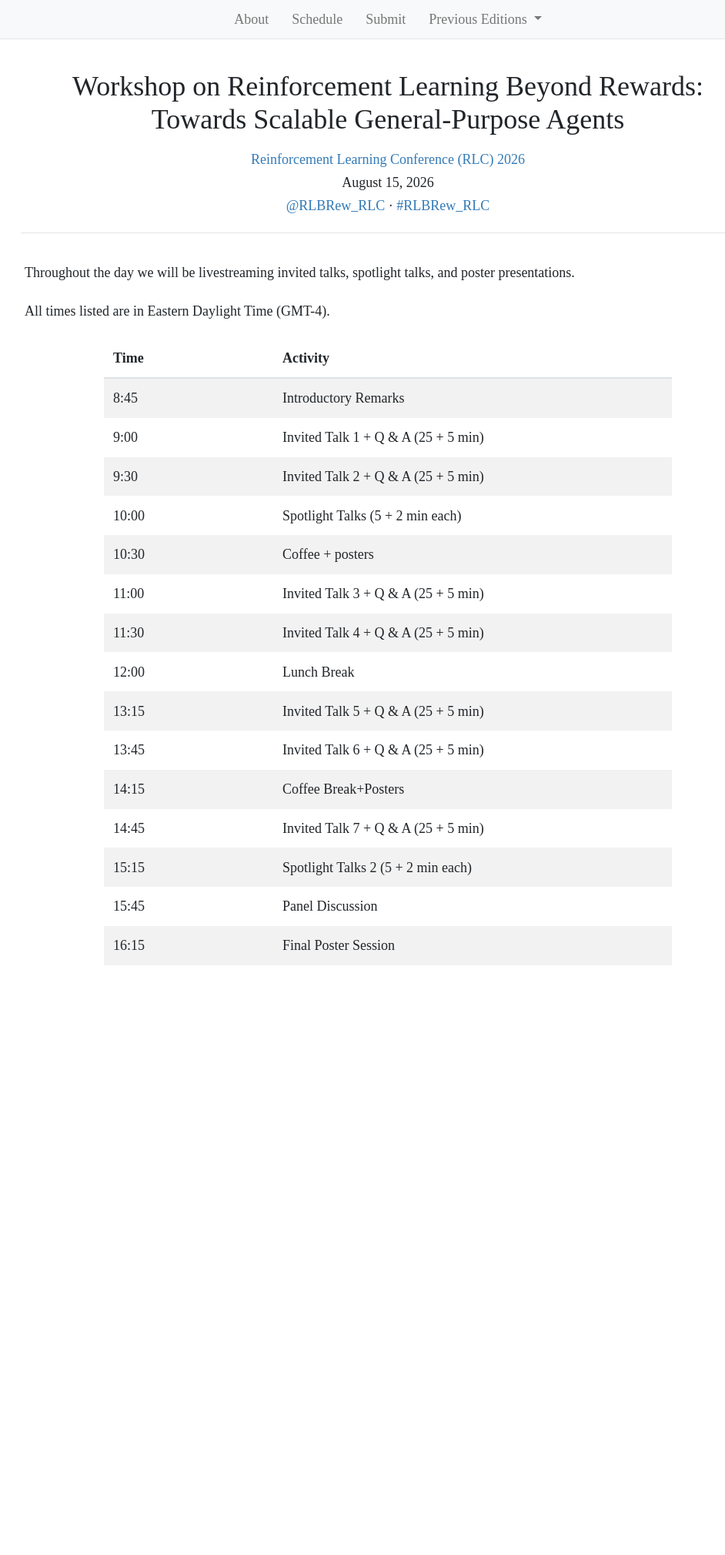
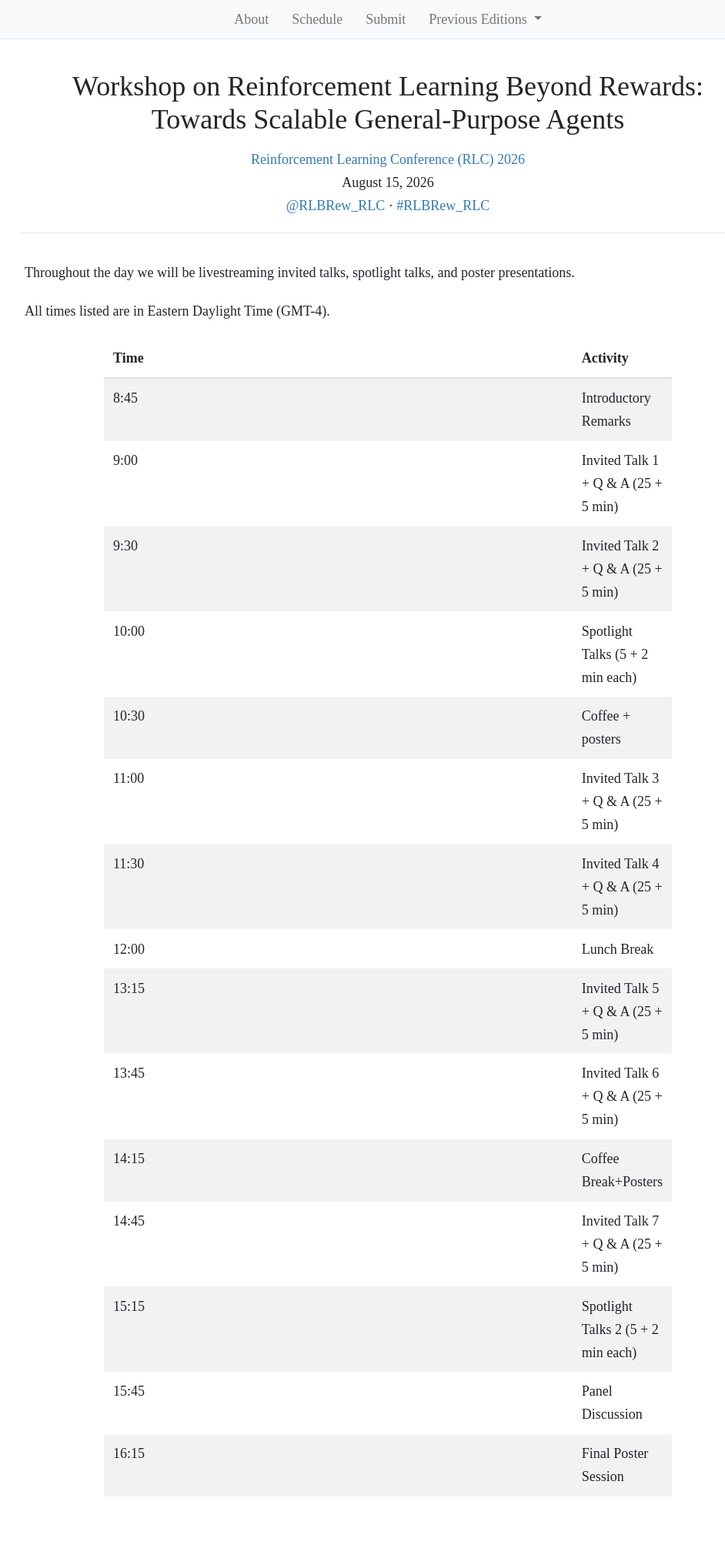
Before and after one commit to rlbrew3-workshop/rlbrew3-workshop.github.io, a Jekyll site: the page built from schedule.html, in a window 1280 px wide. Shown: the whole page at 77% size, without its empty margins (136-1078 px from the left). Built offline with Jekyll 4.4.1, drawn with Linux system fonts in a browser that asks for light colours; nearby versions of some CDN libraries; before the commit the page ends 1330 px from its top, so only the background shows below that.

Commit message:
pretty schedule table

```diff
--- a/css/style.css
+++ b/css/style.css
@@ -124,7 +124,7 @@ table {
 
 #schedule th:first-child,
 #schedule td:first-child {
-  width: 220px;
+  width: 800px;
   padding-right: 2.5rem;
   white-space: nowrap;
 }
```
